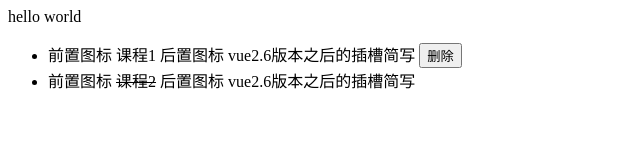
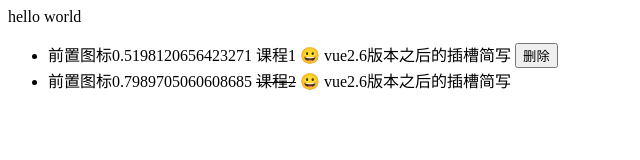
Before and after one commit to RecordLiu/learnVue, a plain HTML site: page slot.html in a window 1280 px wide. Shown: the whole page, without its empty margins (0-640 px from the left). Drawn offline with nearby package versions, Linux system fonts and the light colour scheme.

Commit message:
作用域插槽

```diff
--- a/slot.html
+++ b/slot.html
@@ -15,11 +15,13 @@
             <!--自定义事件 使用@+方法名-->
             <todo-item @delete="handleDelete" v-for="item in list" data-test="test" :title="item.title" :del="item.del">
             <span slot="pre-icon">前置图标</span><!--vue2.5语法-->
-            <span slot="suf-icon">后置图标</span><!--具名插槽-->
             <template v-slot:slot-test>
-              <spn>vue2.6版本之后的插槽简写</spn>
+              <span>vue2.6版本之后的插槽简写</span>
             </template>
-            </todo-item>
+            <template v-slot:pre-icon="{value}"><!--作用域插槽：返回组件的函数-->
+                <span>前置图标{{value}}</span>
+            </template>
+           </todo-item>
             </template>
         </todo-list>
     </div>
@@ -35,16 +37,18 @@
            //组件显示模板
            template: `
            <li>
-             <slot name="pre-icon"></slot>
+             <slot name="pre-icon" :value="value"></slot>
              <span v-if="!del">{{title}}</span>
              <span v-else style="text-decoration: line-through;">{{title}}</span>
-             <slot name="suf-icon"></slot>
+             <slot name="suf-icon">😀</slot>
              <slot name="slot-test"></slot>
              <button v-show="!del" @click="handleClick">删除</button><!--使用原生dom绑定事件的方式,使用@+事件名,比如@click-->
            </li>
            `,
-           data: function(){//为了不污染数据，闭包写法，返回给调用组件的数据，
-               return {}
+           data: function(){//为了不污染数据，闭包写法，返回给调用组件的数据
+               return {
+                   value:Math.random()
+               }
            },
            methods:{//定义方法
            handleClick(){
```
